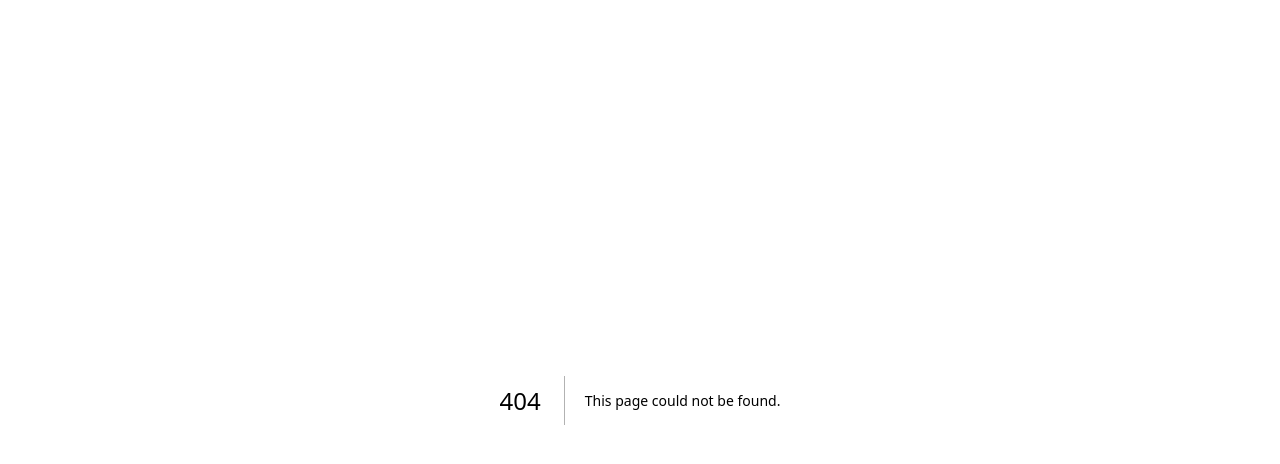
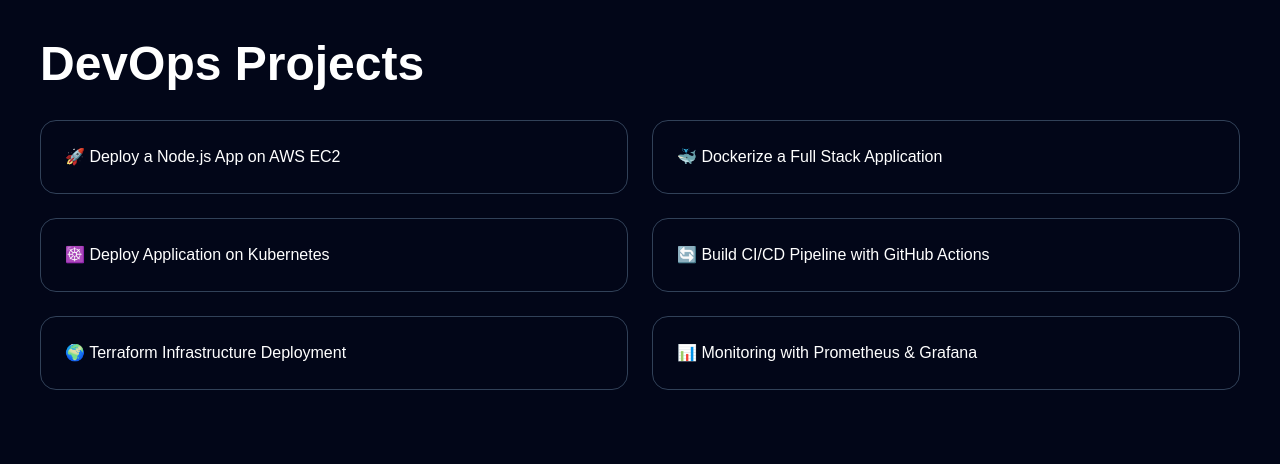
Before and after one commit to Sekharbobby/learnwithbobby, a Next.js app: page /projects in a window 1280 px wide. Before the commit this address had no page. Shown: the top 464 px of the page. Built offline with nearby package versions, Linux system fonts and the light colour scheme.

Commit message:
Add projects page

```diff
--- a/app/layout.tsx
+++ b/app/layout.tsx
@@ -12,9 +12,9 @@
   subsets: ["latin"],
 });
 
-export const metadata: Metadata = {
+export const metadata = {
   title: "LearnWithBobby",
-  description: "Learn DevOps, AWS DevOps, Azure DevOps and SRE through real-world projects and labs.",
+  description: "Learn DevOps, AWS, Azure and SRE",
 };
 
 export default function RootLayout({
--- /dev/null
+++ b/app/projects/page.tsx
@@ -0,0 +1,37 @@
+export default function ProjectsPage() {
+  return (
+    <main className="min-h-screen bg-slate-950 p-10 text-white">
+      <h1 className="mb-8 text-5xl font-bold">
+        DevOps Projects
+      </h1>
+
+      <div className="grid gap-6 md:grid-cols-2">
+
+        <div className="rounded-2xl border border-slate-700 p-6">
+          🚀 Deploy a Node.js App on AWS EC2
+        </div>
+
+        <div className="rounded-2xl border border-slate-700 p-6">
+          🐳 Dockerize a Full Stack Application
+        </div>
+
+        <div className="rounded-2xl border border-slate-700 p-6">
+          ☸️ Deploy Application on Kubernetes
+        </div>
+
+        <div className="rounded-2xl border border-slate-700 p-6">
+          🔄 Build CI/CD Pipeline with GitHub Actions
+        </div>
+
+        <div className="rounded-2xl border border-slate-700 p-6">
+          🌍 Terraform Infrastructure Deployment
+        </div>
+
+        <div className="rounded-2xl border border-slate-700 p-6">
+          📊 Monitoring with Prometheus & Grafana
+        </div>
+
+      </div>
+    </main>
+  );
+}
```
